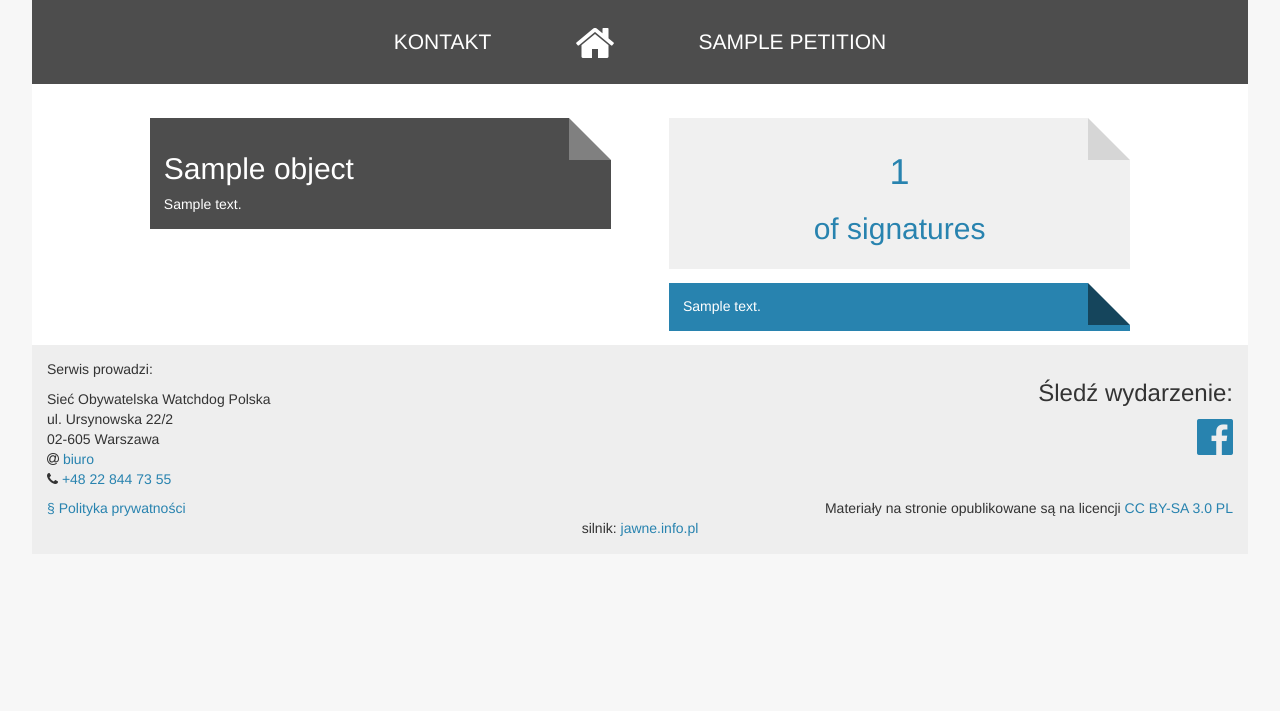
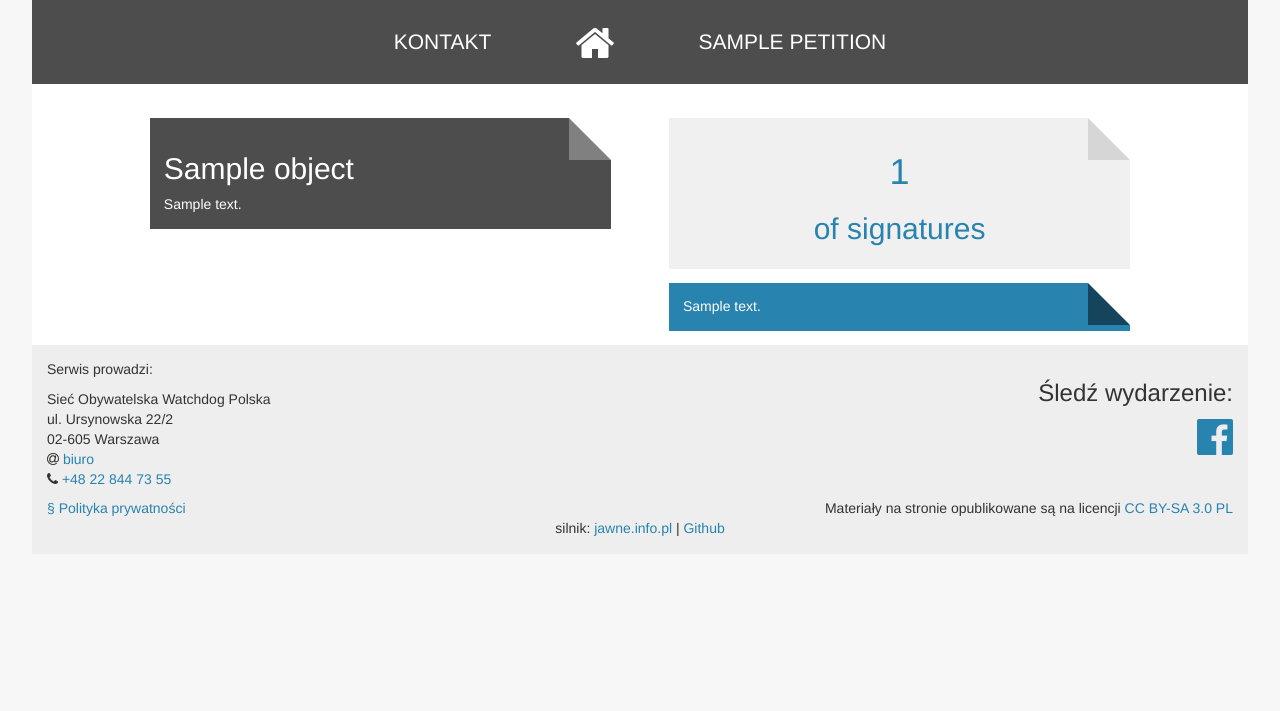
Before and after one commit to watchdogpolska/django-naszrzecznik2, a Django app: template naszrzecznik2/signatures/templates/signatures/signature_form.html in a window 1280 px wide. Shown: the top 711 px of the page. Run offline with Django 3.2, Linux system fonts and the light colour scheme; the template is opened without the code that fills it: most values are stand-ins (such as "Sample title", 1, 10 or a date in 2020); some libraries are stand-ins or nearby versions.

```diff
--- a/naszrzecznik2/templates/_footer.html
+++ b/naszrzecznik2/templates/_footer.html
@@ -24,7 +24,7 @@
             Materiały na stronie opublikowane są na licencji <a href="https://creativecommons.org/licenses/by-sa/3.0/pl/" title="Treść licencji CC BY-SA 3.0 PL">CC BY-SA 3.0 PL</a>
         </div>
         <div class="col-xs-12 text-center">
-            silnik: <a href="http://jawne.info.pl">jawne.info.pl</a>{% if config.GITHUB_URL %} | <a href="{{config.GITHUB_URL}}">Github</a>{% endif %}
+            silnik: <a href="http://jawne.info.pl">jawne.info.pl</a> | <a href="https://www.facebook.com/StraznikPraw/">Github</a>
         </div>
     </div>
 </div>
```
